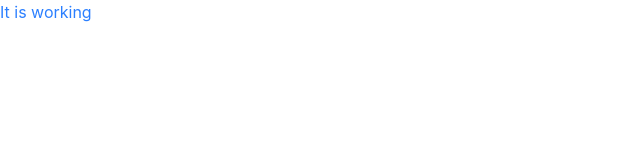
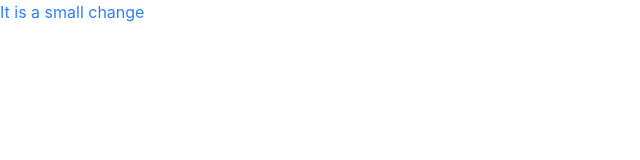
Before and after one commit to dev-lumi/frontend-practice, a React (Vite) app in the folder responsive/: page / in a window 1280 px wide. Shown: the top 160 px of the page, without its empty margins (0-640 px from the left). Built offline with nearby package versions, Linux system fonts and the light colour scheme.

Commit message:
small change

```diff
--- a/responsive/src/App.jsx
+++ b/responsive/src/App.jsx
@@ -2,7 +2,9 @@ import React from 'react'
 
 const App = () => {
   return (
-    <div className='text-blue-500'>It is working</div>
+    <div className='text-blue-500'>
+      <div>It is a small change </div>
+    </div>
   )
 }
 
```
